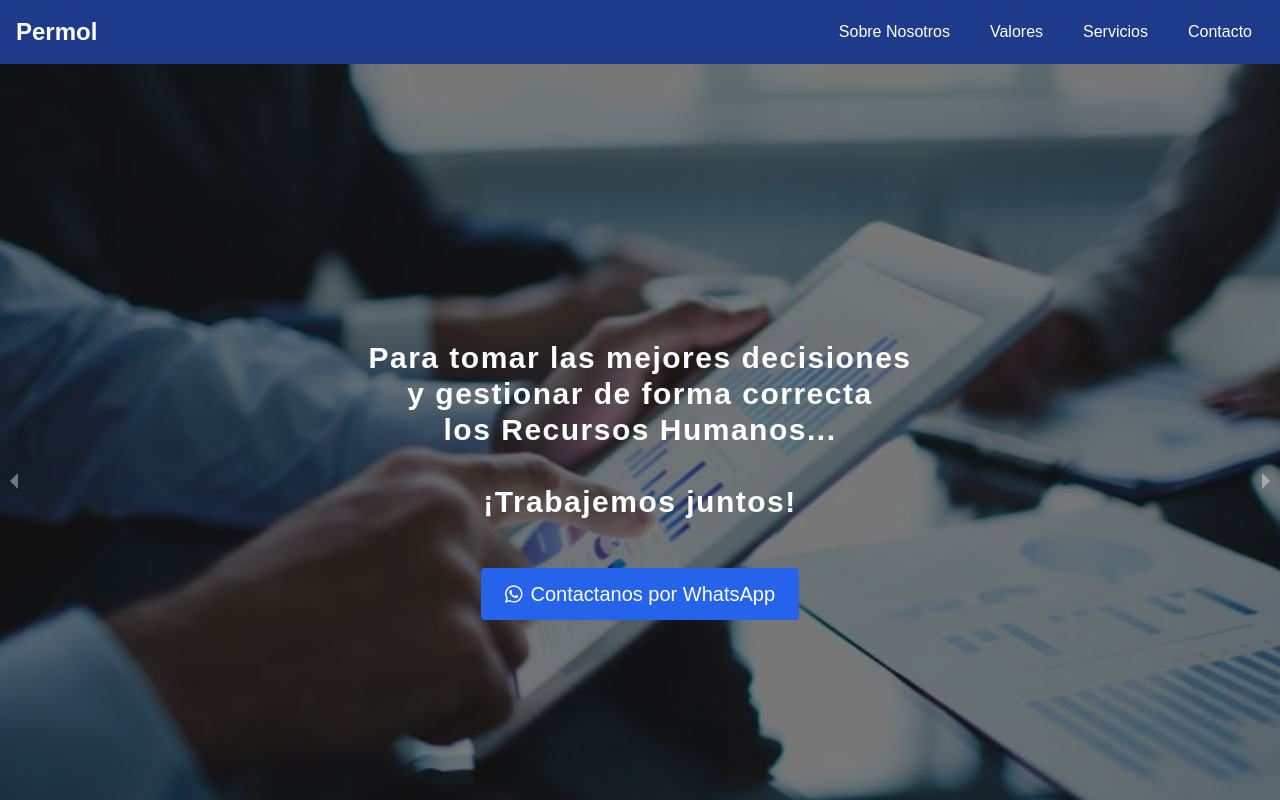
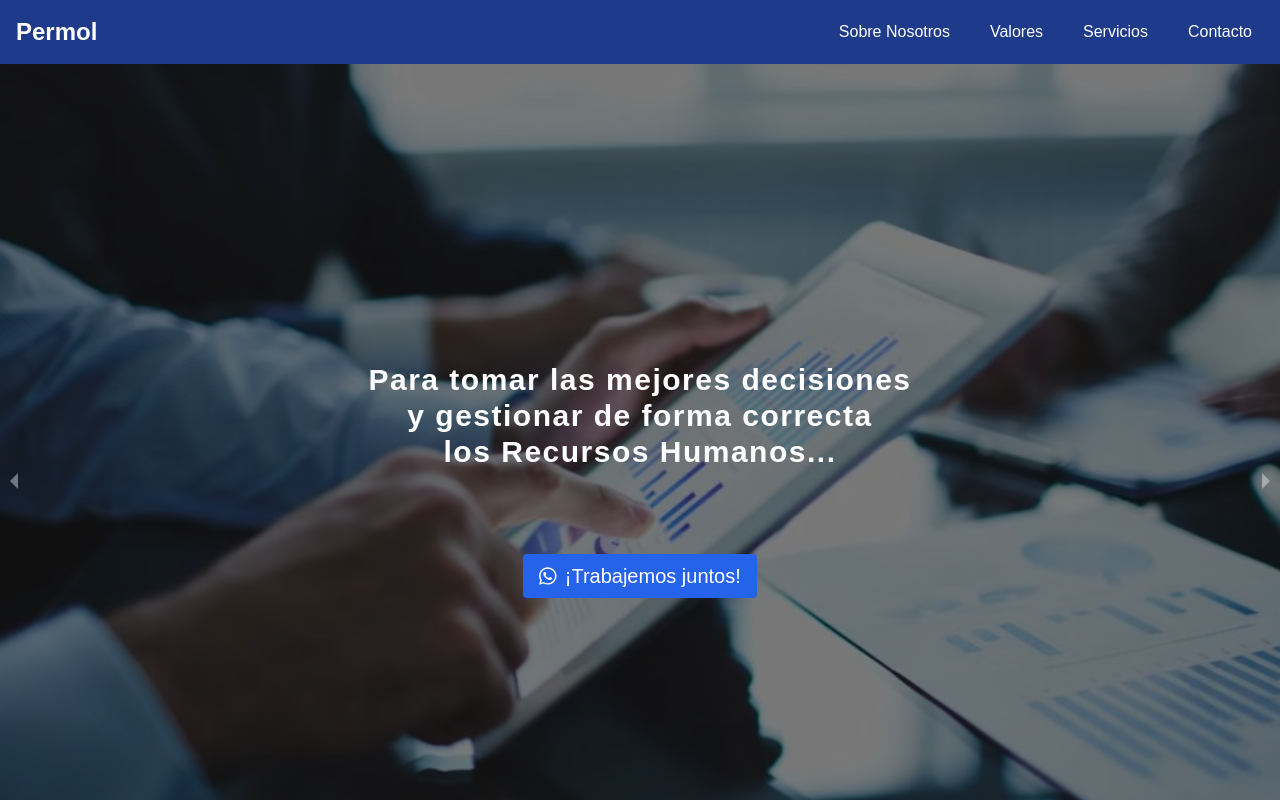
Before and after one commit to prltagustina/permol-web, a React (Create React App) app: page / in a window 1280 px wide. Shown: the top 800 px of the page. Built offline with nearby package versions, Linux system fonts and the light colour scheme; grey boxes are pictures that could not be loaded.

Commit message:
slide 3 adjustments

```diff
--- a/src/components/Contact.jsx
+++ b/src/components/Contact.jsx
@@ -102,10 +102,10 @@ function Contact() {
           >
             <a
               href={`https://wa.me/${phoneNumber}?text=${message}`}
-              className="bg-green-500 hover:bg-green-700 text-white py-2 px-4 rounded-md flex items-center justify-center"
+              className="bg-blue-400 hover:bg-blue-500 text-white py-2 px-4 rounded-md flex items-center justify-center"
             >
               <FontAwesomeIcon icon={faWhatsapp} className="mr-2" />
-              ¿Prefieres contactarnos por WhatsApp?
+              Contactanos por WhatsApp
             </a>
           </motion.div>
         </form>
--- a/src/components/Hero.jsx
+++ b/src/components/Hero.jsx
@@ -158,7 +158,6 @@ function Hero() {
                     Para tomar las mejores decisiones <br /> y gestionar de
                     forma correcta <br />
                     los Recursos Humanos... <br /> <br />
-                    ¡Trabajemos juntos!
                   </strong>
                 </motion.p>
                 <motion.div
@@ -168,11 +167,11 @@ function Hero() {
                   className="w-full flex justify-center mt-4"
                 >
                   <button
-                    className="bg-blue-600 px-6 py-3 text-sm sm:text-base md:text-lg lg:text-xl rounded hover:bg-blue-700"
+                    className="bg-blue-600 px-4 py-2 text-sm sm:text-base md:text-lg lg:text-xl rounded hover:bg-blue-700"
                     onClick={handleWhatsAppClick}
                   >
                     <FontAwesomeIcon icon={faWhatsapp} className="mr-2" />
-                    Contactanos por WhatsApp
+                    ¡Trabajemos juntos!
                   </button>
                 </motion.div>
               </div>
```
